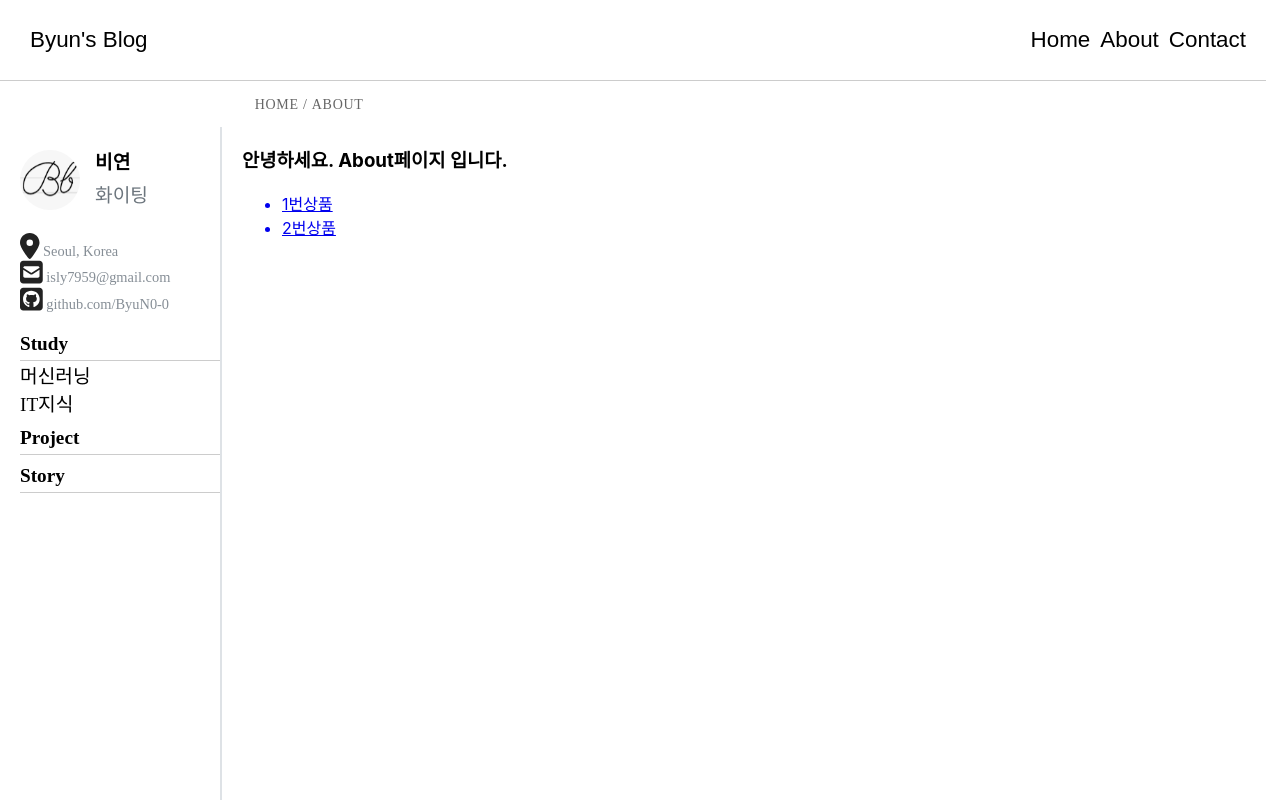
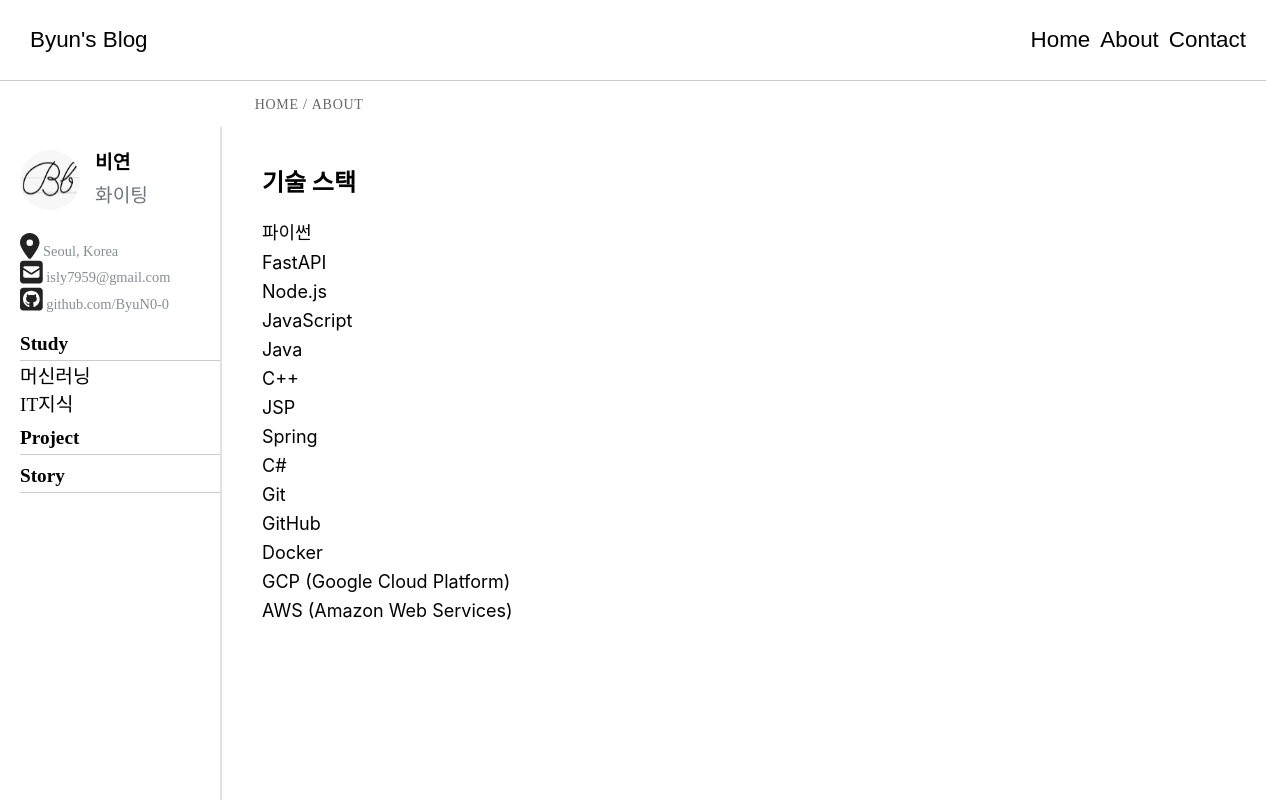
Before and after one commit to ByuN0-0/ByuN0-0.github.io, a React (Create React App) app: page /about in a window 1280 px wide. Shown: the top 800 px of the page. Built offline with nearby package versions, Linux system fonts and the light colour scheme; a web font is replaced by a local one.

Commit message:
add about.js

```diff
--- /dev/null
+++ b/src/pages/About.css
@@ -0,0 +1,19 @@
+.tech-stack-page {
+  padding: 20px;
+}
+
+.page-title {
+  font-size: 24px;
+  font-weight: bold;
+  margin-bottom: 20px;
+}
+
+.tech-list {
+  list-style-type: none;
+  padding: 0;
+}
+
+.tech-list li {
+  margin-bottom: 8px;
+  font-size: 18px;
+}
--- a/src/pages/About.js
+++ b/src/pages/About.js
@@ -1,17 +1,25 @@
 import React from "react";
-import { Link } from "react-router-dom";
+import "./About.css"; // 스타일 파일 import
 
-const About = (props) => {
+const About = () => {
   return (
-    <div>
-      <h3>안녕하세요. About페이지 입니다.</h3>
-      <ul>
-        <Link to="/product/1">
-          <li>1번상품</li>
-        </Link>
-        <Link to="/product/2">
-          <li>2번상품</li>
-        </Link>
+    <div className="tech-stack-page">
+      <h1 className="page-title">기술 스택</h1>
+      <ul className="tech-list">
+        <li>파이썬</li>
+        <li>FastAPI</li>
+        <li>Node.js</li>
+        <li>JavaScript</li>
+        <li>Java</li>
+        <li>C++</li>
+        <li>JSP</li>
+        <li>Spring</li>
+        <li>C#</li>
+        <li>Git</li>
+        <li>GitHub</li>
+        <li>Docker</li>
+        <li>GCP (Google Cloud Platform)</li>
+        <li>AWS (Amazon Web Services)</li>
       </ul>
     </div>
   );
```
